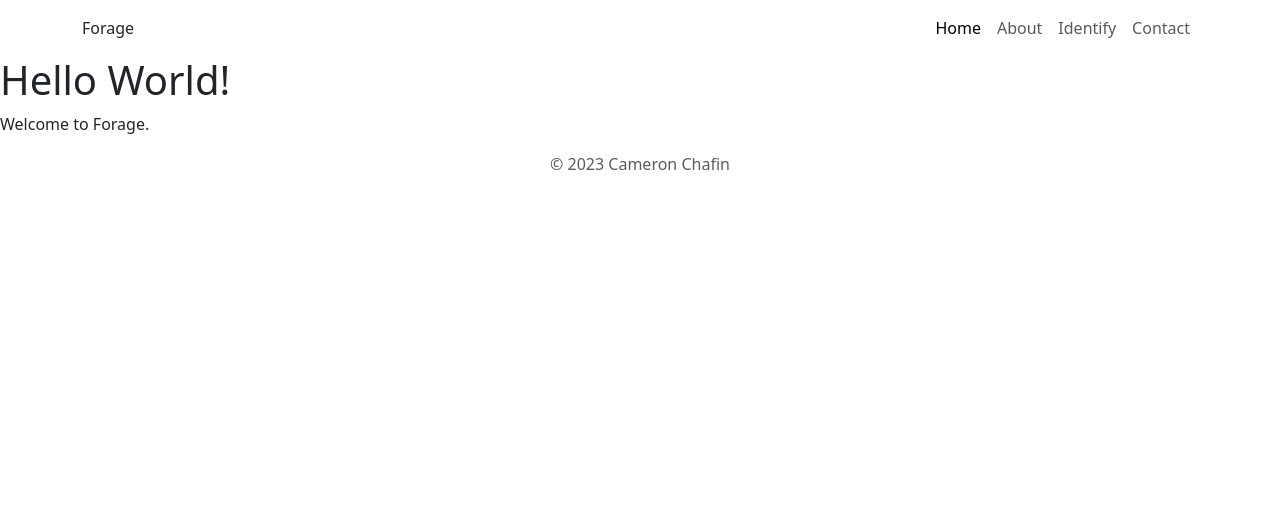
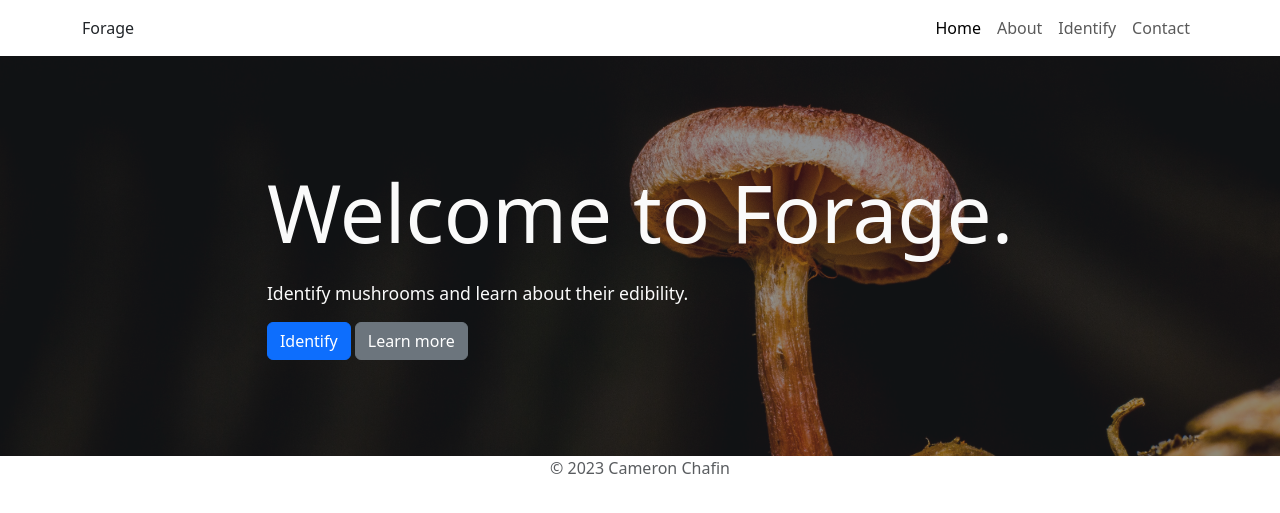
Before and after one commit to cameronchafin/Forage, a Flask app: page / in a window 1280 px wide. Shown: the top 513 px of the page. Run offline with Flask 3, Linux system fonts and the light colour scheme; some libraries are stand-ins or nearby versions.

Commit message:
Home Jumbotron
Added jumbotron to home page and created css stylesheet

```diff
--- /dev/null
+++ b/static/css/styles.css
@@ -0,0 +1,50 @@
+/* Headings */
+
+.big-heading {
+    font-size: 5rem;
+    line-height: 1.5;
+}
+
+.medium-heading {
+    font-size: 2.5rem;
+    line-height: 1.5;
+}
+
+.small-heading {
+    font-size: 1.7rem;
+    line-height: 1.5;
+}
+
+.subheading {
+    font-size: 1.1rem;
+}
+
+/* Jumbotron */
+
+.jumbotron {
+    height: 400px;
+    position: relative;
+    background: no-repeat center center;
+    background-color: #ccf2f4;
+    background-size: cover;
+    background-attachment: scroll;
+}
+
+.jumbo-overlay {
+    position: absolute;
+    top: 0;
+    left: 0;
+    height: 100%;
+    width: 100%;
+    background-color: #212529;
+    opacity: 0.5;
+}
+
+.jumbo-title {
+    position: relative;
+    color: #fafafa;
+}
+
+.jumbo-subheader {
+    font-size: 1.1rem;
+}
--- a/templates/base.html
+++ b/templates/base.html
@@ -23,7 +23,7 @@
               crossorigin="anonymous">
 
         <!-- Custom CSS -->
-<!--        <link rel="stylesheet" href="{{ url_for('static', filename='css/styles.css') }}">-->
+        <link rel="stylesheet" href="{{ url_for('static', filename='css/styles.css') }}">
 
     </head>
     <body>
--- a/templates/index.html
+++ b/templates/index.html
@@ -1,6 +1,20 @@
 {% extends "base.html" %}
 
 {% block content %}
-<h1>Hello World!</h1>
-<p>Welcome to Forage.</p>
+<!-- Banner -->
+<div class="container-fluid text-light p-5 jumbotron"
+style="background-image: url({{ url_for('static', filename='img/bg/home-bg.jpg') }})">
+    <div class="jumbo-overlay"></div>
+    <div class="container p-5 d-flex align-items-center justify-content-center h-100">
+      <div class="jumbo-title text-left">
+        <h1 class="big-heading">Welcome to Forage.</h1>
+        <p class="subheading">Identify mushrooms and learn about their edibility.</p>
+
+        <!-- Buttons  -->
+        <a type="button" class="cta-btn btn custom btn-primary btn-md" href="{{ url_for('identify') }}">Identify</a>
+        <a type="button" class="cta-btn btn custom btn-secondary btn-md" href="{{ url_for('about') }}">Learn more</a>
+
+      </div>
+    </div>
+</div>
 {% endblock %}
```
Also changed, not shown: static/img/bg/home-bg.jpg (added).
